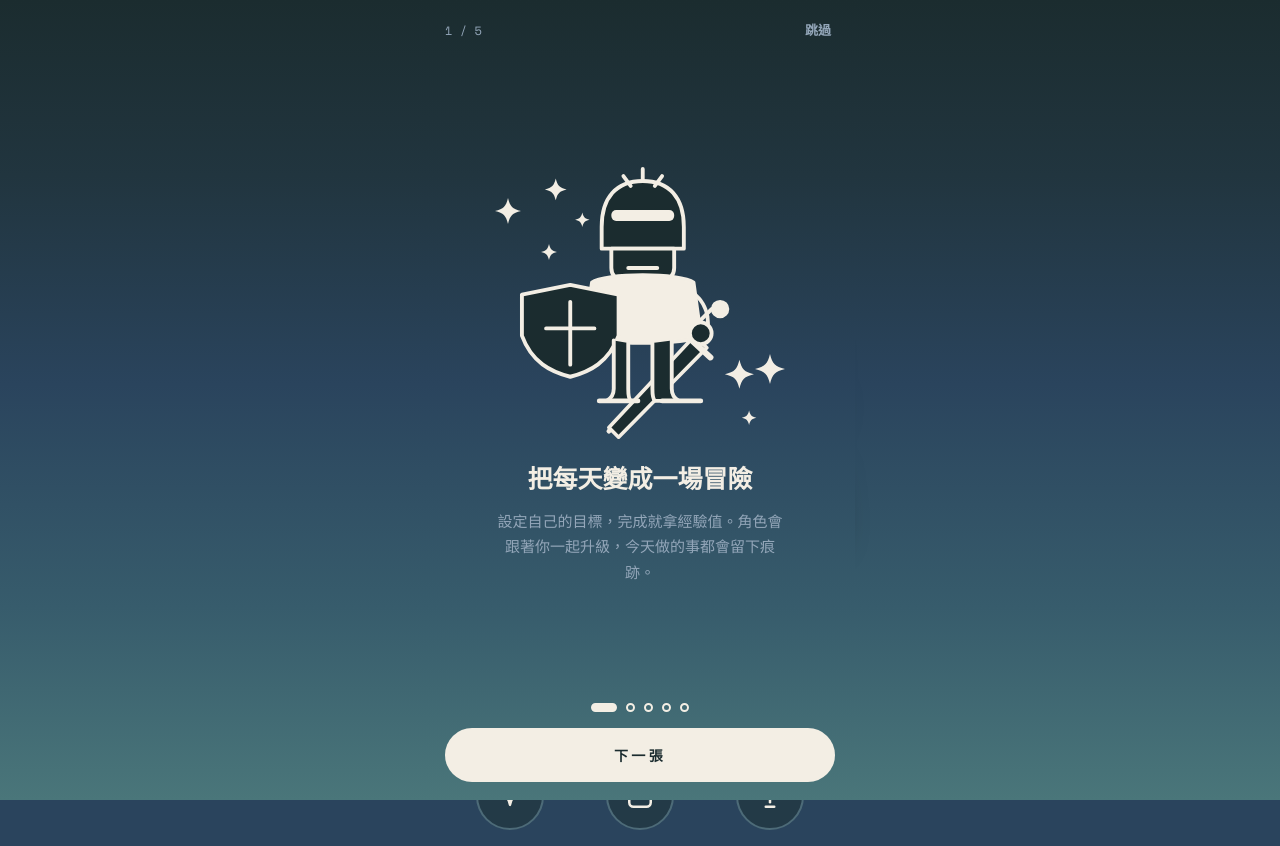
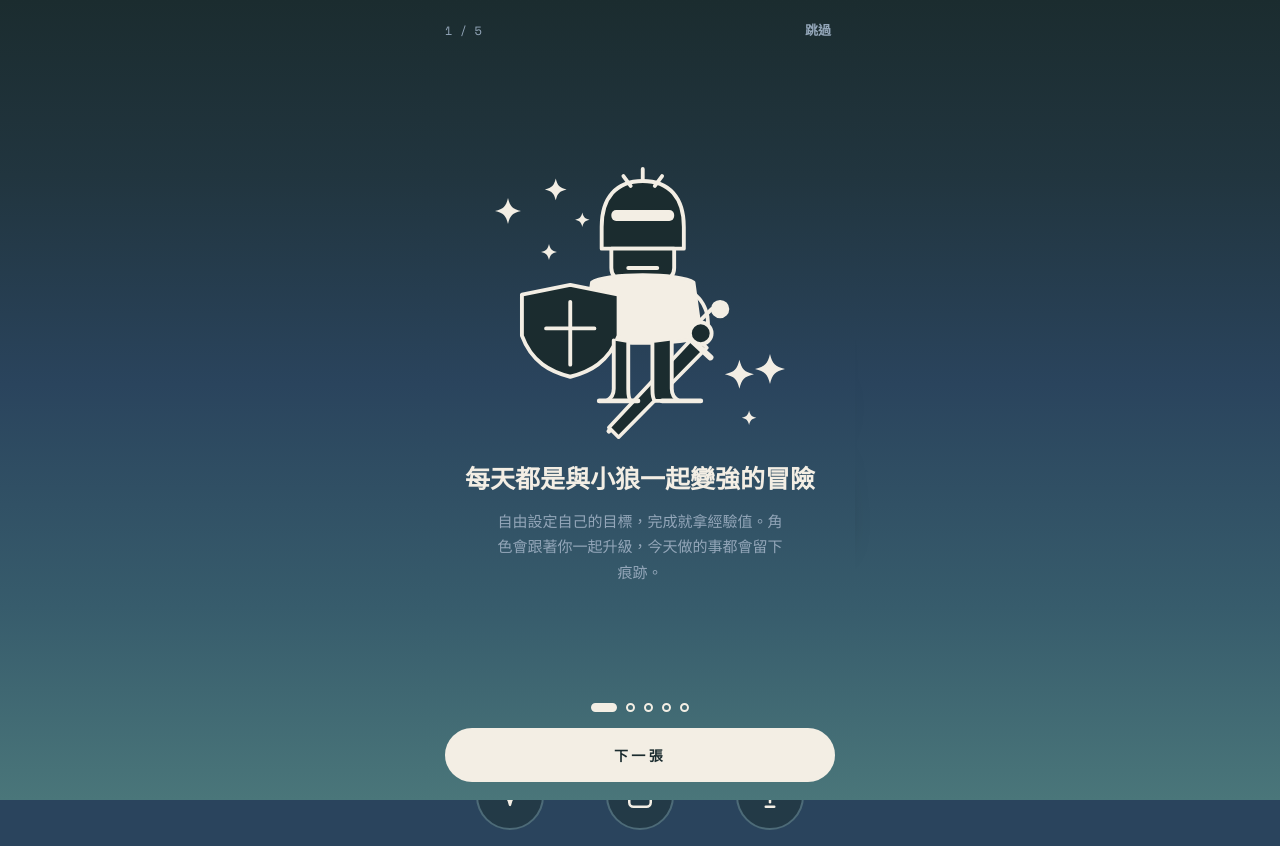
Before and after one commit to kohlhi/dailyvalkowithyou, a React (Vite) app: page / in a window 1280 px wide. Built offline with nearby package versions, Linux system fonts and the light colour scheme.

Commit message:
Update Tutorial.tsx

```diff
--- a/src/components/Tutorial.tsx
+++ b/src/components/Tutorial.tsx
@@ -19,8 +19,8 @@ interface Card {
 
 const CARDS: Card[] = [
   {
-    title: '把每天變成一場冒險',
-    body: '設定自己的目標，完成就拿經驗值。角色會跟著你一起升級，今天做的事都會留下痕跡。',
+    title: '每天都是與小狼一起變強的冒險',
+    body: '自由設定自己的目標，完成就拿經驗值。角色會跟著你一起升級，今天做的事都會留下痕跡。',
     art: () => (
       <div className="tut-art tut-hero">
         <Sparkle size={26} className="tut-sp a" />
```
